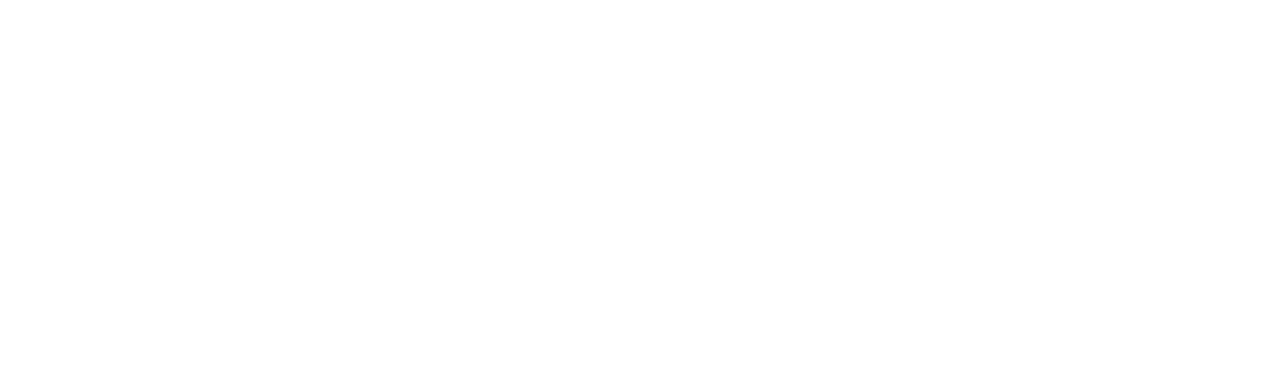
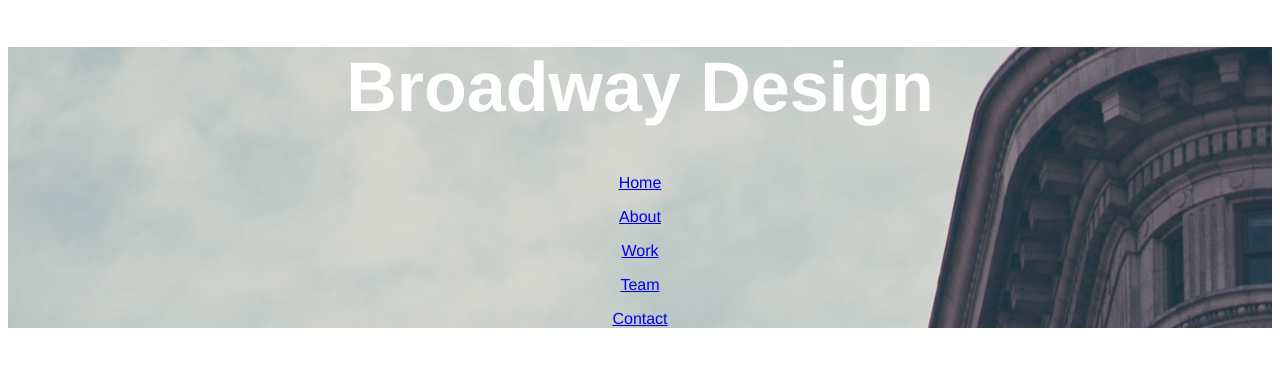
Before and after one commit to davinhazard/broadway, a plain HTML site: page index.html in a window 1280 px wide. Drawn offline with Linux system fonts and the light colour scheme.

Commit message:
Add heading; need to fix nav buttons

```diff
--- a/index.html
+++ b/index.html
@@ -2,9 +2,18 @@
 <html>
 <head>
 	<title></title>
-	<link href="/resources/css/style.css" type="text/css" rel="stylesheet">
+	<link href="resources/css/style.css" type="text/css" rel="stylesheet">
 </head>
 <body>
-
+	<div class="header">
+		<h1>Broadway Design</h1>
+		<nav>
+			<p><a class="page-nav" href="#">Home</a></p>
+			<p><a class="page-nav" href="#">About</a></p>
+			<p><a class="page-nav" href="#">Work</a></p>
+			<p><a class="page-nav" href="#">Team</a></p>
+			<p><a class="page-nav" href="#">Contact</a></p>
+		</nav>
+	</div>
 </body>
 </html>
--- a/resources/css/style.css
+++ b/resources/css/style.css
@@ -0,0 +1,19 @@
+* {
+	font-family: Helvetica;
+	text-align: center;
+}
+
+.header {
+	background-image: url(../images/the-flatiron-building.png)
+}
+
+h1 {
+	color: white;
+	font-weight: bold;
+	font-size: 70px;
+}
+
+.page-nav {
+	color: white
+	font-size: 18px;
+}
```
Also changed, not shown: resources/images/execute.svg (added), resources/images/identify.svg (added), resources/images/the-flatiron-building.png (added), resources/images/understand.svg (added).
